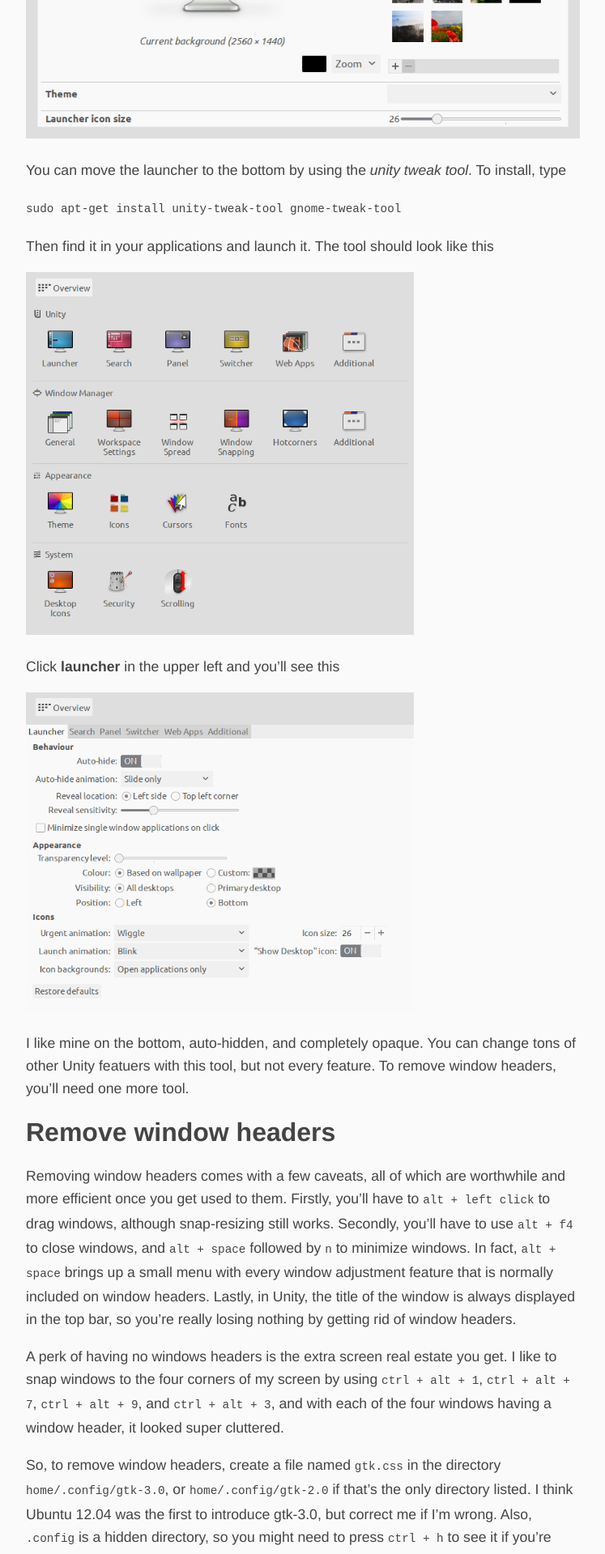
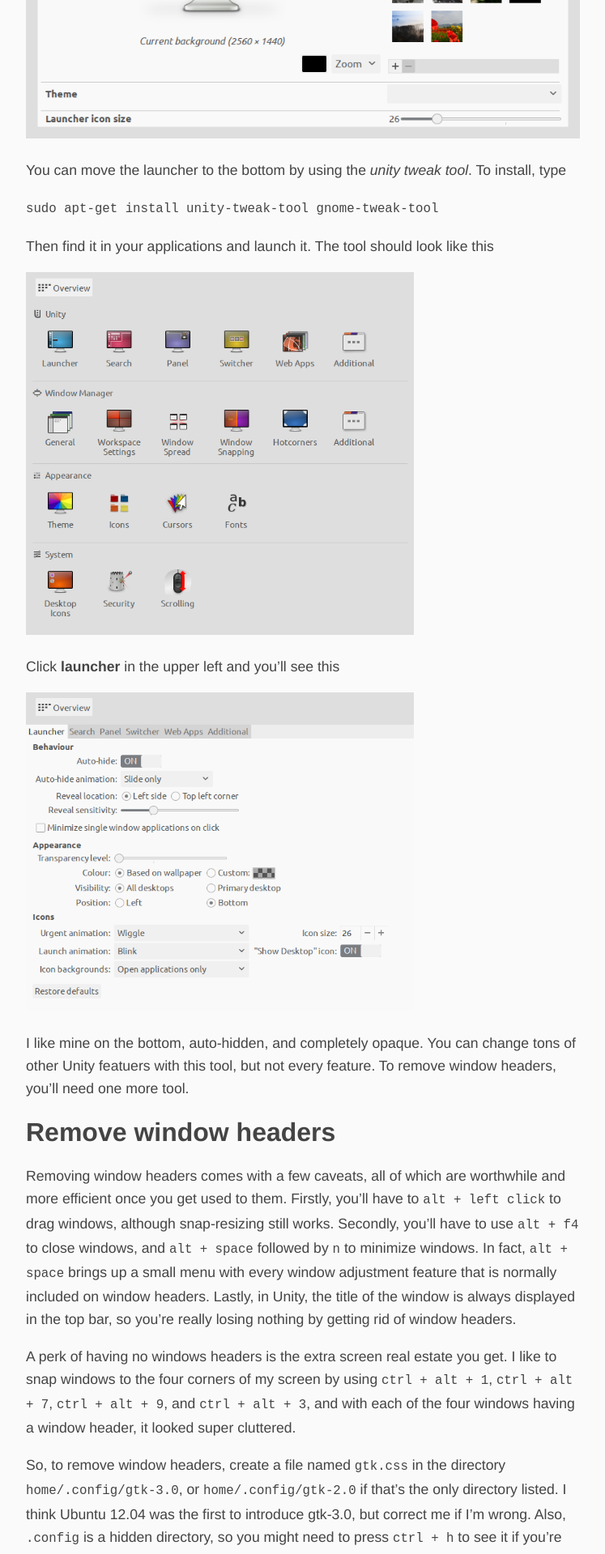
Before and after one commit to mattpetersen/mattpetersen.github.io, a Jekyll site: the page built from _posts/2017-03-19-unity-can-be-beautiful.md, in a window 1280 px wide. Shown: the part 2340-4259 px from the top of the page at 81% size, without its empty margins (266-1013 px from the left). Built offline with Jekyll 4.4.1, drawn with Linux system fonts in a browser that asks for light colours; comment, search, counter and statistics services are not loaded.

Commit message:
Inline code font-size 1.1em

```diff
--- a/_posts/2017-03-19-unity-can-be-beautiful.md
+++ b/_posts/2017-03-19-unity-can-be-beautiful.md
@@ -107,8 +107,6 @@ background-color: #000000;
 }
 </pre>
 
-<!-- <a href="/code/gtk.css"><img src='/images/unity-can-be-beautiful/gtk-css.png' style='height: 100%; object-fit: contain'/></a> -->
-
 It removes all shadows, puts a one pixel black border around every window, and changes the color of that one pixel border to light blue for the active window. After adding this file, log out and log back in to see the change. If you don't like it, simply delete the `gtk.css` file you created, and things will be back to normal. One last note: this might fail to remove shadows, in which case you should proceed to the following step.
 
 # Get rid of window shadows (optional)
--- a/css/main.css
+++ b/css/main.css
@@ -80,6 +80,9 @@ a:hover {
     width: device-width;
 }
 
+code {
+    font-size: 1.1em;
+}
 pre.prettyprint { /* Remove border from pretty code blocks */
     font-size: 1.1em;
     border: 0px solid transparent !important;
```
